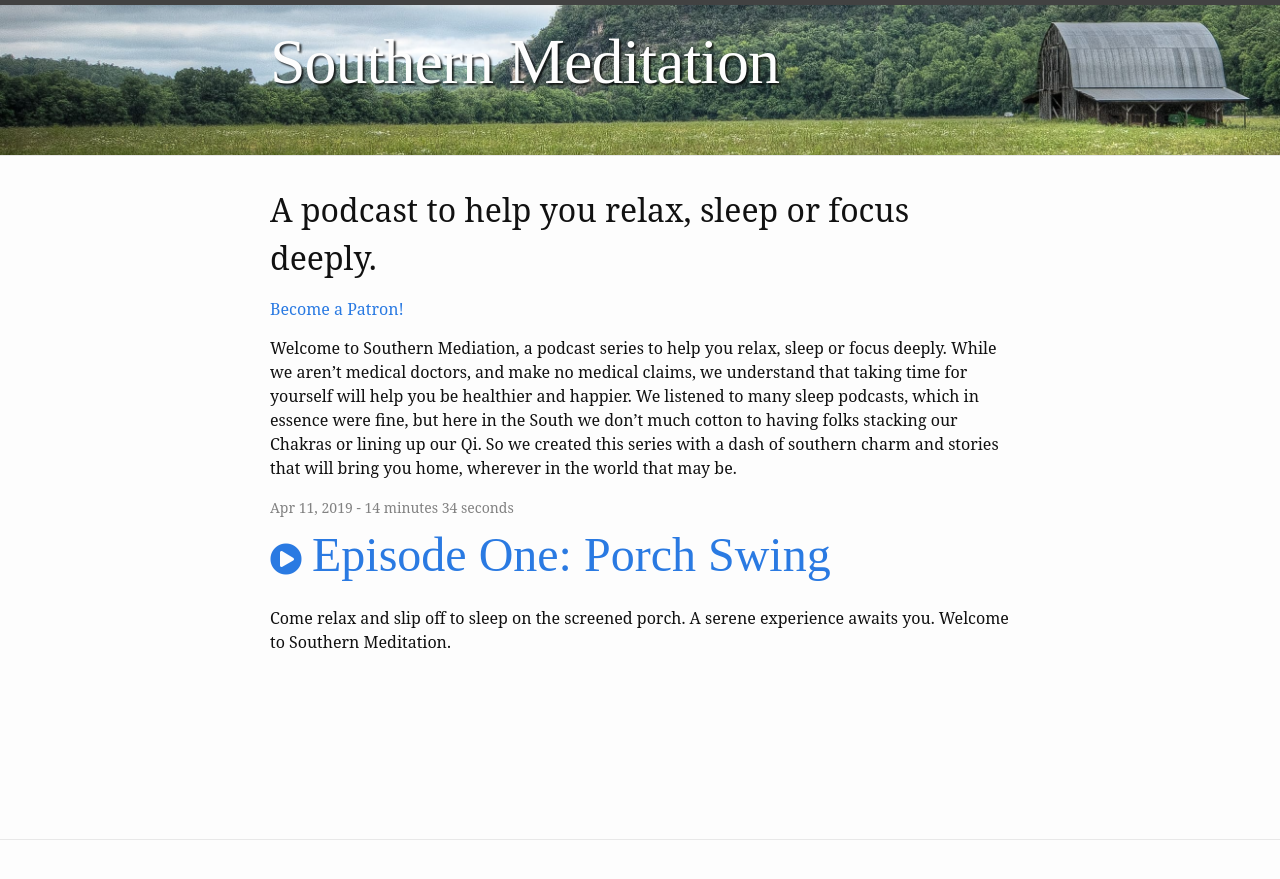
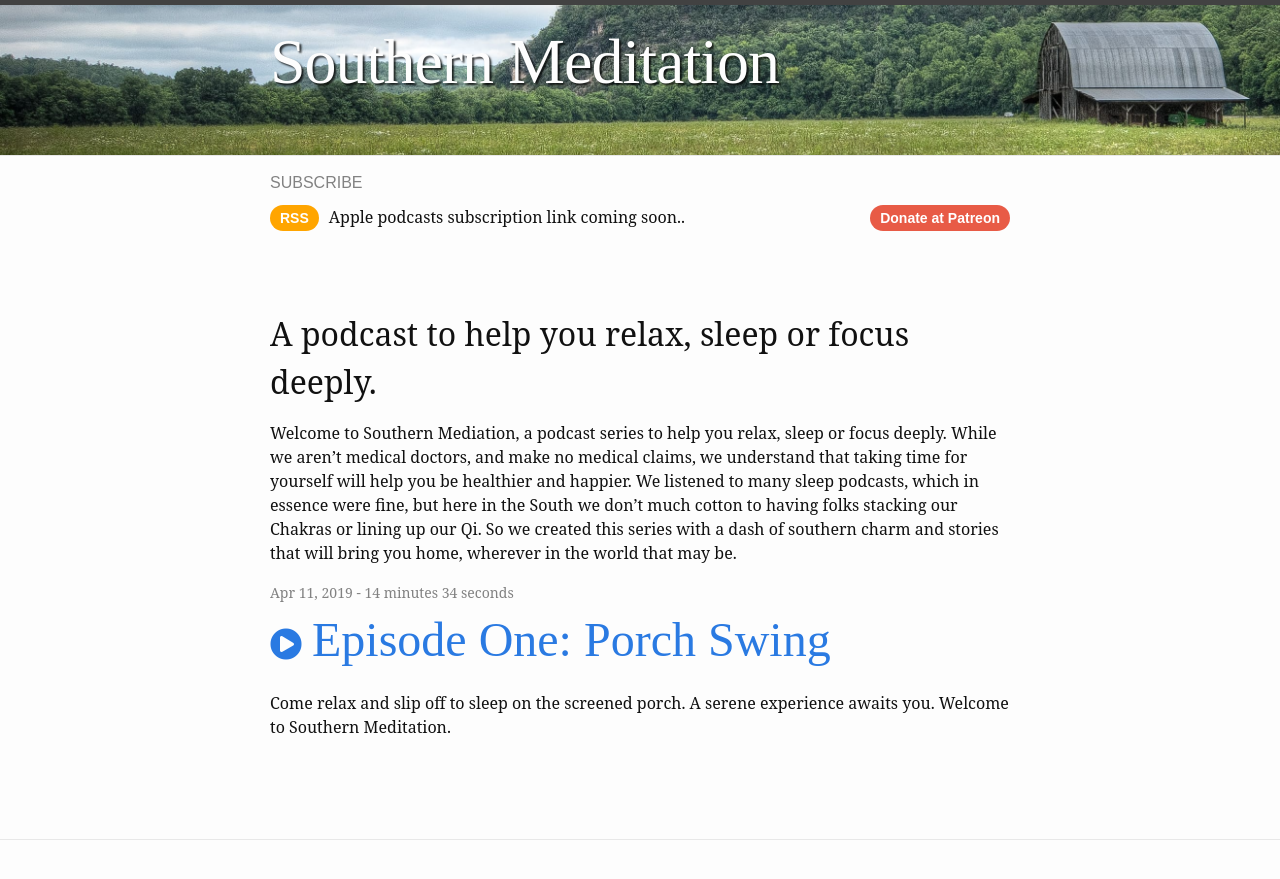
Before and after one commit to bartdorsey/southernmeditation.com, a Jekyll site: the page built from index.md, in a window 1280 px wide. Shown: the top 879 px of the page. Built offline with Jekyll 4.4.1, drawn with Linux system fonts in a browser that asks for light colours; comment, search, counter and statistics services are not loaded.

Commit message:
Adding subscription links.

```diff
--- a/_layouts/default.html
+++ b/_layouts/default.html
@@ -6,6 +6,34 @@
   <body>
 
     {%- include header.html -%}
+
+    <section class="button-bar">
+      <div class="wrapper">
+        <div class="button-bar__subscribe">Subscribe</div>
+
+        <div class="button-bar__button-container">
+          <ul class="button-bar__subscribe-buttons">
+            <li class="button-bar__itunes-button">
+              <a href="https://pcr.apple.com/id1459642623">Apple Podcasts</a>
+            </li>
+            <li class="button-bar__overcast-button">
+              <a href="https://overcast.fm/itunes1459642623">Overcast</a>
+            </li>
+            <li class="button-bar__rss-button">
+              <a href="https://southernmeditation.com/feed/podcast">RSS</a>
+            </li>
+            <li>
+              Apple podcasts subscription link coming soon..
+            </li>
+          </ul>
+          <div class="button-bar__patreon">
+            <a href="https://www.patreon.com/bePatron?u=8203968">
+              Donate at Patreon
+            </a>
+          </div>
+        </div>
+      </div>
+    </section>
 
     <main class="page-content" aria-label="Content">
       <div class="wrapper">
--- a/_sass/minima.scss
+++ b/_sass/minima.scss
@@ -27,6 +27,7 @@ $content-width:    800px !default;
 
 $on-palm:          600px !default;
 $on-laptop:        800px !default;
+$on-phone:         400px !default;
 
 // Use media queries like this:
 // @include media-query($on-palm) {
--- a/_sass/minima/_layout.scss
+++ b/_sass/minima/_layout.scss
@@ -299,3 +299,75 @@
     height: 30px;
     width: 100%;
 }
+
+@mixin button($bgcolor, $color) {
+  background-color: $bgcolor;
+  color: $color;
+  border-radius: 15px;
+  padding: 5px 10px;
+  font-size: 14px;
+  font-weight: bold;
+  font-family: sans-serif;
+}
+
+
+.button-bar {
+  padding: $spacing-unit/2 0 0 0;
+  flex: 1;
+  &__subscribe {
+    text-transform: uppercase;
+    color: $grey-color;
+    font-family: sans-serif;
+  }
+  &__button-container {
+    display: flex;
+    justify-content: space-between;
+    flex-direction: row;
+    margin: 10px 0;
+    @include media-query($on-laptop) {
+      flex-direction: column;
+    }
+  }
+  &__subscribe-buttons {
+    display: flex;
+    justify-content: space-between;
+    flex-direction: row;
+    list-style: none;
+    margin: 0;
+    padding: 0;
+    li {
+      margin: 0 10px 0 0;
+      @include media-query($on-palm) {
+        margin: 5px 0;
+      }
+    }
+    @include media-query($on-palm) {
+      flex-direction: column;
+    }
+  }
+  &__rss-button {
+    a {
+      @include button(orange, white);
+    }
+  }
+  &__itunes-button {
+    display: none;
+    a {
+      @include button(#b93ddf, white);
+    }
+  }
+  &__overcast-button {
+    display: none;
+    a {
+      @include button(#fc7e10, white);
+    }
+  }
+  &__patreon {
+    @include media-query($on-palm) {
+      margin: 5px 0;
+    }
+    a {
+      @include button(#e85b46, white);
+    }
+  }
+}
--- a/index.md
+++ b/index.md
@@ -5,6 +5,5 @@
 layout: home
 title: A podcast to help you relax, sleep or focus deeply.
 ---
-<a href="https://www.patreon.com/bePatron?u=8203968" data-patreon-widget-type="become-patron-button">Become a Patron!</a><script async src="https://c6.patreon.com/becomePatronButton.bundle.js"></script>
 
 Welcome to Southern Mediation, a podcast series to help you relax, sleep or focus deeply. While we aren't medical doctors, and make no medical claims,   we understand that taking time for yourself will help you be healthier and happier. We listened to many sleep podcasts, which in essence were fine, but here in the South we don't much cotton to having folks stacking our Chakras or lining up our Qi. So we created this series with a dash of southern charm and stories that will bring you home, wherever in the world that may be.
```
